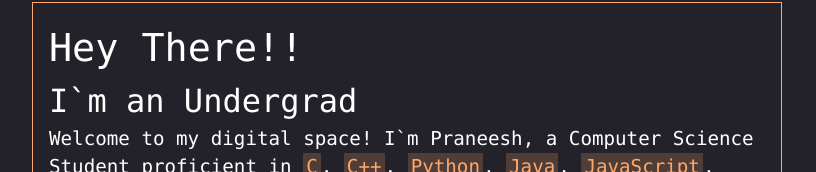
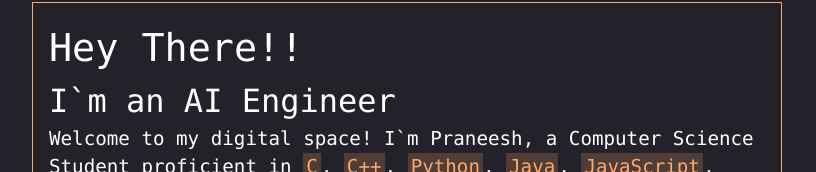
Before and after one commit to PPraneesh/PORTFOLIO-REACT, a React (Vite) app: page / in a window 1280 px wide. Shown: the part 129-301 px from the top of the page, without its empty margins (233-1049 px from the left). Built offline with nearby package versions, Linux system fonts and the light colour scheme; a small style sheet from the web is missing.

Commit message:
Update Home.jsx

```diff
--- a/src/components/Home.jsx
+++ b/src/components/Home.jsx
@@ -49,11 +49,11 @@ export default function Home() {
             sequence={[
               'I`m Praneesh',
               3000,
-              'I`m an Undergrad',
+              'I`m an AI Engineer',
               2500,
               'I`m a Web Developer',
               2500,
-              'I`m learning ML',
+              'Trying to build SaaS',
               2500
             ]}
             className='type-animation'
```
